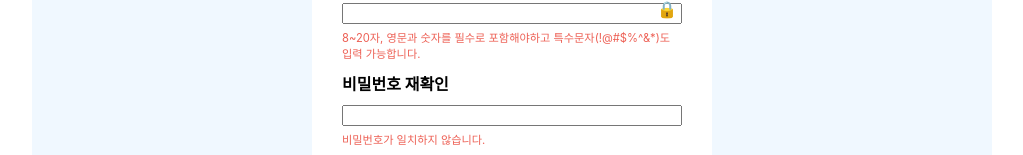
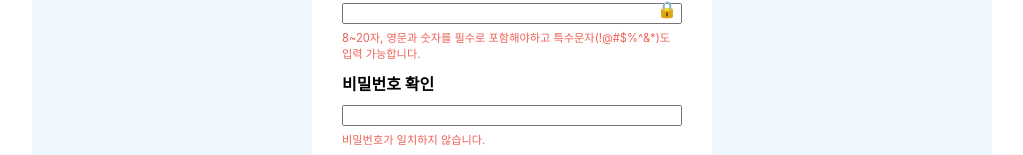
Before and after one commit to hanghae99-week6-team3/FE, a React (Create React App) app: page /join in a window 1280 px wide. Shown: the part 401-556 px from the top of the page, without its empty margins (128-1151 px from the left). Built offline with nearby package versions, Linux system fonts and the light colour scheme.

Commit message:
#2 인풋값 조건 더 추가

```diff
--- a/src/pages/Join.jsx
+++ b/src/pages/Join.jsx
@@ -71,6 +71,8 @@ const Join = () => {
         onSubmit={(event) => {
           event.preventDefault();
           if (
+            checkId(joinUser.userId) &&
+            checkNickname(joinUser.nickname) &&
             isId(joinUser.userId) &&
             isNickname(joinUser.nickname) &&
             isPassword(joinUser.password) &&
@@ -124,7 +126,7 @@ const Join = () => {
           )}
         </StInputGroup>
         <StInputGroup>
-          <label>비밀번호 재확인</label>
+          <label>비밀번호 확인</label>
           <input type="password" name="passwordConfirm" value={joinUser.passwordConfirm} onChange={onChangeHandler} />
           {joinUser.password === joinUser.passwordConfirm && joinUser.passwordConfirm.length !== 0 ? (
             <StHelper color={GREEN}>비밀번호가 일치합니다.</StHelper>
```
